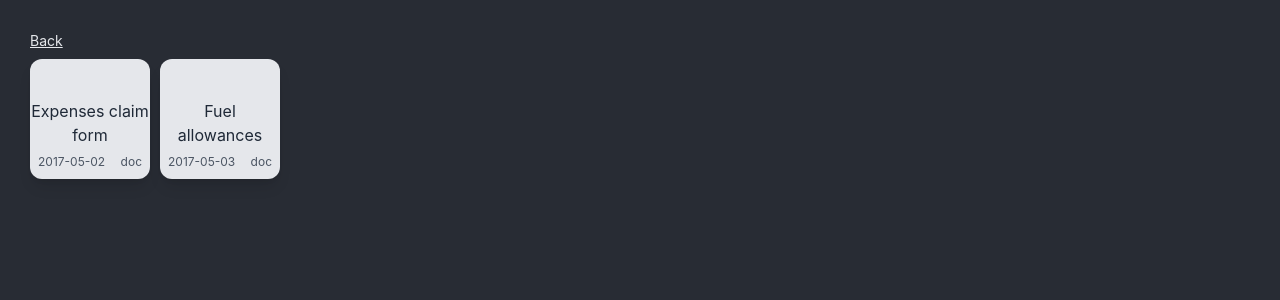
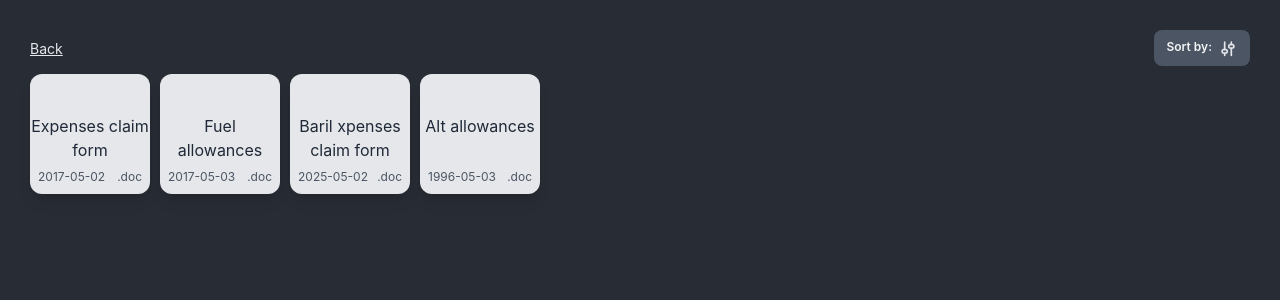
Before and after one commit to Braulin96/Folder_task, a React (Create React App) app: page / in a window 1280 px wide. Both pictures are taken after a click on the button "Expenses". Shown: the top 300 px of the page. Built offline with nearby package versions, Linux system fonts and the light colour scheme.

Commit message:
added filter options

```diff
--- a/src/components/Files/Files.tsx
+++ b/src/components/Files/Files.tsx
@@ -14,7 +14,7 @@ const Files = ({ fileType, name, dateAdded, onClick }: Props) => {
       <p className="text-gray-800 text-[16px] mt-[40px]">{name}</p>
       <div className="flex justify-between  w-full mt-auto mb-[8px] px-[8px]">
         <p className="text-gray-600 text-[12px]">{dateAdded}</p>
-        <p className="text-gray-600 text-[12px]">{fileType}</p>
+        <p className="text-gray-600 text-[12px]">.{fileType}</p>
       </div>
     </li>
   );
--- a/src/components/Filter/Filter.tsx
+++ b/src/components/Filter/Filter.tsx
@@ -25,7 +25,8 @@ const Filter = ({ filters, selectedFilter, setSelectedFilter }: Props) => {
         onClick={handleOpenFilter}
         className=" bg-gray-600 rounded-[8px] flex px-[12px] py-[8px] gap-x-[4px] hover:bg-gray-500 transition-all duration-500">
         <p className="text-[12px] text-gray-100 font-semibold">
-          {selectedFilter || "Select Filter"}
+          <span className="mr-[2px]">Sort by:</span>
+          {selectedFilter || ""}
         </p>
         <img src={FilterImage} alt="filter" className="rotate-90 size-[20px]" />
       </button>
--- a/src/components/Folder/Folder.tsx
+++ b/src/components/Folder/Folder.tsx
@@ -1,24 +1,28 @@
+import React, { useCallback } from "react";
 import FolderBackground from "../../assets/icons/folder.svg";
 
 type Props = {
+  id: string | number;
   name?: string;
-  onClick?: () => void;
+  onOpen?: (id: string) => void;
 };
 
-const Folder = ({ name, onClick }: Props) => {
+const Folder = ({ id, name, onOpen }: Props) => {
+  const handleClick = useCallback(() => onOpen?.(id), [onOpen, id]);
+
   return (
     <button
-      onClick={onClick}
+      onClick={handleClick}
       aria-label="folder"
-      className="size-[120px] rounded-[12px] shadow-lg bg-gray-600 hover:translate-y-[-6px] transition-all duration-[600] hover:bg-gray-500">
+      className="size-[120px] rounded-[12px] shadow-lg bg-gray-600 hover:translate-y-[-6px] transition-all duration-300 hover:bg-gray-500">
       <img
         src={FolderBackground}
         alt="folder icon"
-        className="mx-auto  size-[90px]"
+        className="mx-auto size-[90px]"
       />
       <p className="text-gray-100 text-[16px] mt-[2px] font-semibold">{name}</p>
     </button>
   );
 };
 
-export default Folder;
+export default React.memo(Folder);
--- a/src/components/FolderBlock/FolderBlock.tsx
+++ b/src/components/FolderBlock/FolderBlock.tsx
@@ -1,9 +1,7 @@
-import { useState } from "react";
-
+import { useState, useMemo, useCallback } from "react";
 import Files from "../Files/Files";
 import Folder from "../Folder/Folder";
 import Filter from "../Filter/Filter";
-
 import { MOCK_FOLDER_DATA } from "../../data/folderData";
 import { FILTER_OPTIONS } from "../../data/filterOptions";
 
@@ -12,66 +10,77 @@ const FolderBlock = () => {
   const [selectedFolderIndex, setSelectedFolderIndex] = useState<number | null>(
     null
   );
-
   const [selectedFilter, setSelectedFilter] = useState<string | null>(null);
 
-  const handleOpenFolder = (index: number) => {
-    setSelectedFolderIndex(index);
+  const folderData = useMemo(() => MOCK_FOLDER_DATA, []);
+
+  const openFolder = useCallback((id: number ) => {
+    setSelectedFolderIndex(id);
     setIsOpen(true);
-  };
+  }, []);
 
-  const handleCloseFolder = () => {
+  const closeFolder = useCallback(() => {
     setIsOpen(false);
     setSelectedFolderIndex(null);
-  };
-
-  console.log("selectedFilter:", selectedFilter);
-
-  const folderData = MOCK_FOLDER_DATA;
+    setSelectedFilter(null);
+  }, []);
 
   return (
     <div>
       {!isOpen ? (
-        <section aria-label="folders section" className="p-[30px] ">
-          <div aria-label="filter section" className="mb-[20px] w-fit">
+        <section aria-label="folders section" className="p-[30px]">
+          <div className="flex flex-wrap gap-[10px]">
+            {folderData.map((folder, index) => (
+              <Folder
+                key={folder.id ?? index} // prefer folder.id if you have one
+                id={folder.id ?? index}
+                name={folder.name}
+                onOpen={openFolder} // ✅ stable reference
+              />
+            ))}
+          </div>
+        </section>
+      ) : (
+        <section className="flex flex-col p-[30px] gap-y-[8px]">
+          <div className="flex justify-between">
+            <button
+              onClick={closeFolder}
+              aria-label="back button"
+              className="text-[14px] text-gray-200 underline w-fit">
+              Back
+            </button>
+
             <Filter
               filters={FILTER_OPTIONS}
               selectedFilter={selectedFilter}
               setSelectedFilter={setSelectedFilter}
             />
           </div>
-          <div className="flex flex-wrap gap-[10px]">
-            {folderData.map((folder, index) => (
-              <Folder
-                key={index}
-                name={folder.name}
-                onClick={() => handleOpenFolder(index)}
-              />
-            ))}
-          </div>
-        </section>
-      ) : (
-        <section
-          about="files section"
-          className="flex flex-col p-[30px] gap-y-[8px]">
-          <button
-            onClick={handleCloseFolder}
-            aria-label="back button"
-            className="text-[14px] text-gray-200 underline w-fit">
-            Back
-          </button>
+
           <ul aria-label="files list" className="flex flex-wrap gap-[10px]">
-            {folderData[selectedFolderIndex as number]?.files.map(
-              (file, index) => (
-                <Files
-                  key={index}
-                  name={file.name}
-                  fileType={file.type}
-                  dateAdded={file.added}
-                  //   onClick={() => console.log("clicked file index:", index)}
-                />
-              )
-            )}
+            {selectedFolderIndex !== null &&
+              [...folderData[selectedFolderIndex].files]
+                .sort((a, b) => {
+                  switch (selectedFilter) {
+                    case "name":
+                      return a.name.localeCompare(b.name);
+                    case "date":
+                      return (
+                        new Date(b.added).getTime() -
+                        new Date(a.added).getTime()
+                      );
+                    default:
+                      return 0;
+                  }
+                })
+                .map((file) => (
+                  <Files
+                    key={file.id ?? file.name}
+                    name={file.name}
+                    fileType={file.type}
+                    dateAdded={file.added}
+                  />
+                ))}
           </ul>
         </section>
       )}
--- a/src/data/folderData.ts
+++ b/src/data/folderData.ts
@@ -2,6 +2,7 @@ export const MOCK_FOLDER_DATA = [
     {
         "type": "folder",
         "name": "Expenses",
+        "id": 0,
         "files":
         [
             {
@@ -13,12 +14,25 @@ export const MOCK_FOLDER_DATA = [
                 "type": "doc",
                 "name": "Fuel allowances",
                 "added": "2017-05-03"
-            }
+            },
+                  {
+                "type": "doc",
+                "name": "Baril xpenses claim form",
+                "added": "2025-05-02"
+            },
+            {
+                "type": "doc",
+                "name": "Alt allowances",
+                "added": "1996-05-03"
+            },
+
+
         ]
     },
     {
         "type": "folder",
         "name": "Misc",
+           "id": 1,
         "files":
         [
             {
@@ -30,12 +44,23 @@ export const MOCK_FOLDER_DATA = [
                 "type": "mov",
                 "name": "Welcome to the company!",
                 "added": "2015-04-24"
+            },
+            {
+                "type": "doc",
+                "name": "A party",
+                "added": "2010-12-02"
+            },
+            {
+                "type": "mov",
+                "name": "E to the company!",
+                "added": "2024-04-24"
             }
         ]
     },
     {
         "type": "folder",
         "name": "Folder 3",
+           "id": 2,
         "files":
         [
             {
@@ -47,12 +72,23 @@ export const MOCK_FOLDER_DATA = [
                 "type": "mov",
                 "name": "Welcome to the company!",
                 "added": "2015-08-24"
+            },
+        {
+                "type": "doc",
+                "name": "Z 3-1",
+                "added": "2013-12-05"
+            },
+            {
+                "type": "mov",
+                "name": "E to the company!",
+                "added": "2018-08-24"
             }
         ]
     },
      {
         "type": "folder",
         "name": "Folder 4",
+           "id": 3,
         "files":
         [
             {
```
